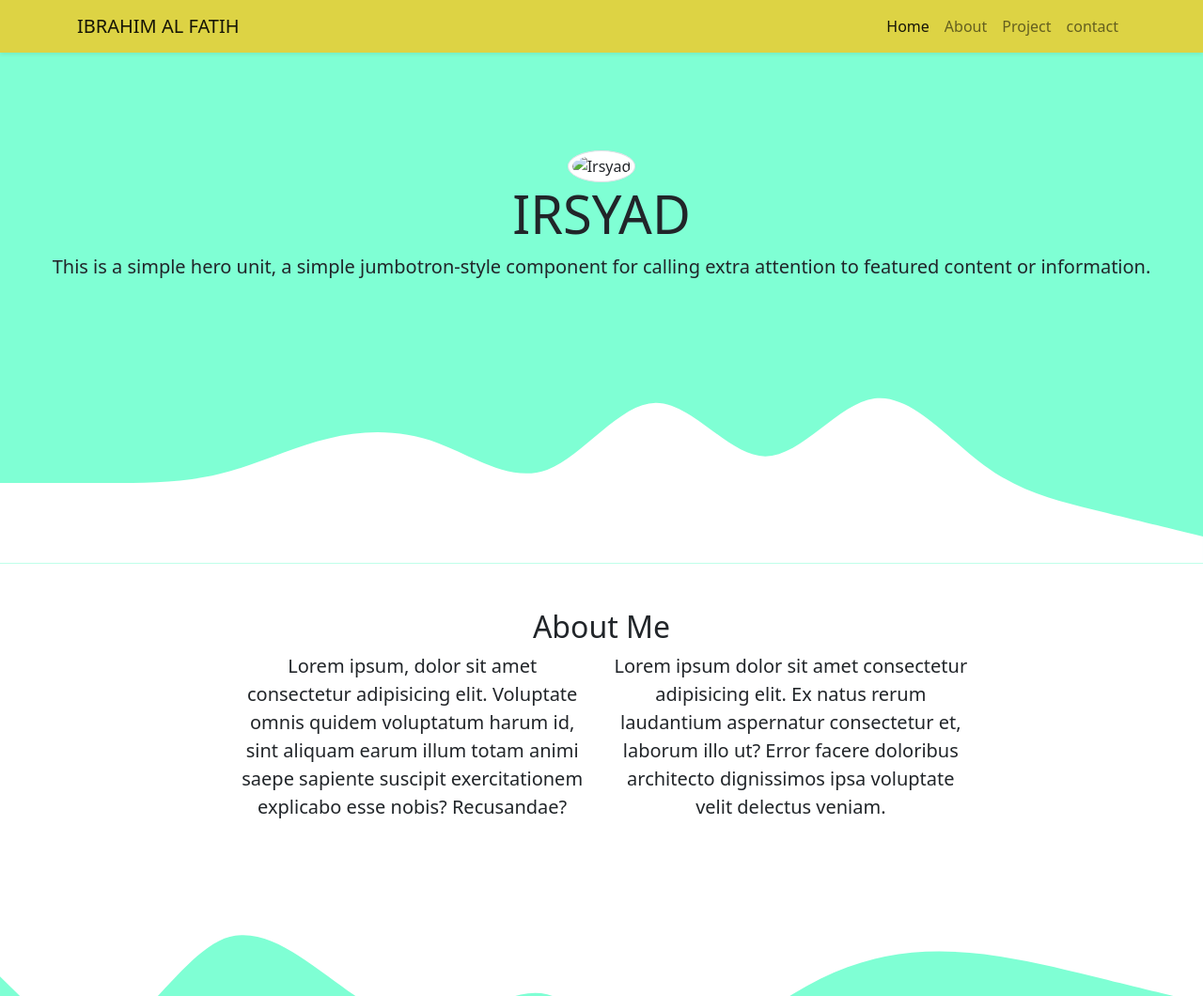
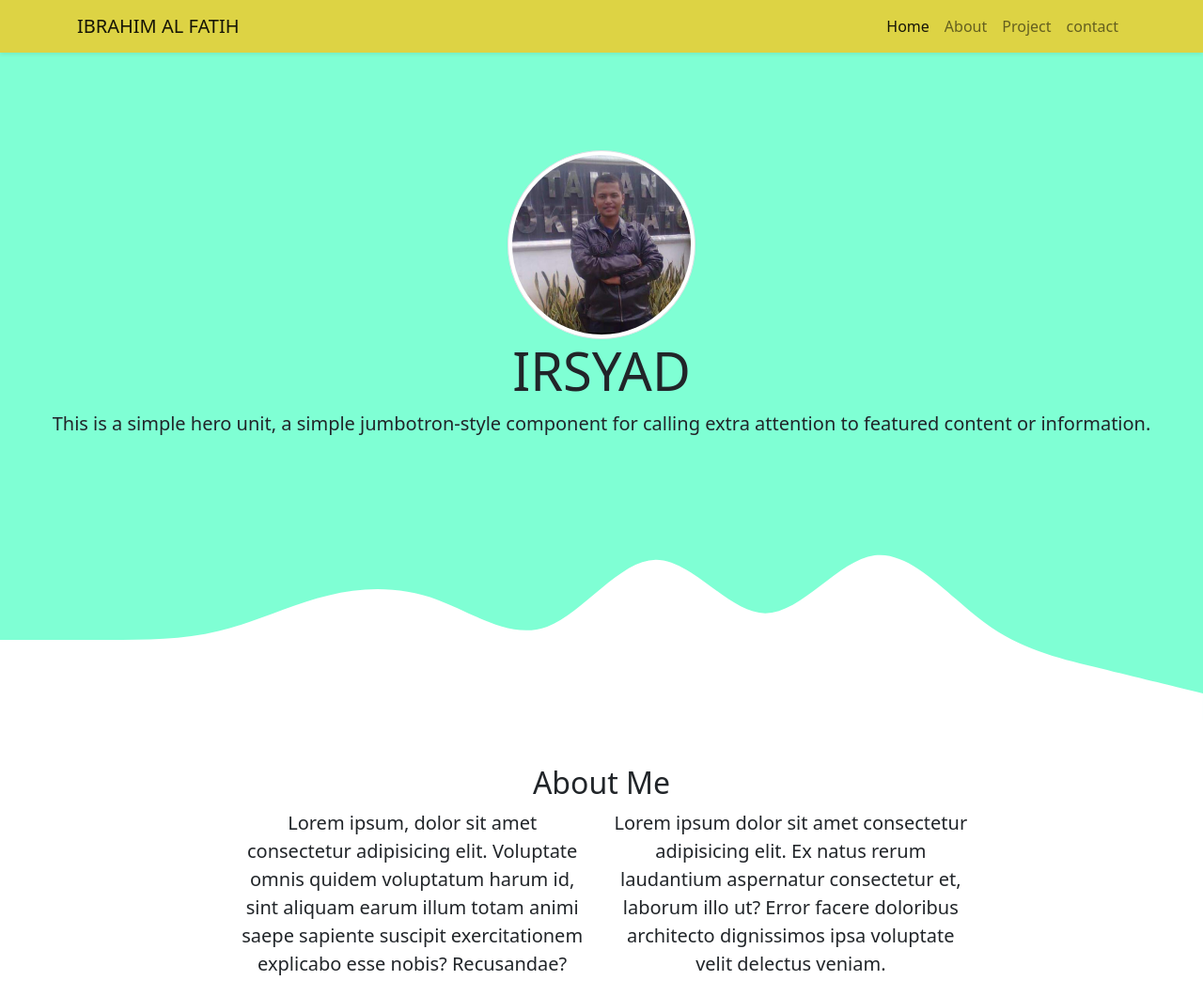
Before and after one commit to evakristanti/evakristanti.github.io, a plain HTML site: page index.html in a window 1280 px wide. Shown: the top 1060 px of the page at 94% size. Drawn offline with nearby package versions, Linux system fonts and the light colour scheme.

Commit message:
Update index.html
upload foto

```diff
--- a/index.html
+++ b/index.html
@@ -35,7 +35,7 @@
     <!-- jumbotron -->
 
     <section class="jumbotron text-center">
-      <img src="img/irsyad1.png" alt="Irsyad" width="200" class="rounded-circle img-thumbnail" />
+      <img src="irsyad1.png" alt="Irsyad" width="200" class="rounded-circle img-thumbnail" />
       <h1 class="display-4">IRSYAD</h1>
       <p class="lead">This is a simple hero unit, a simple jumbotron-style component for calling extra attention to featured content or information.</p>
 
```
